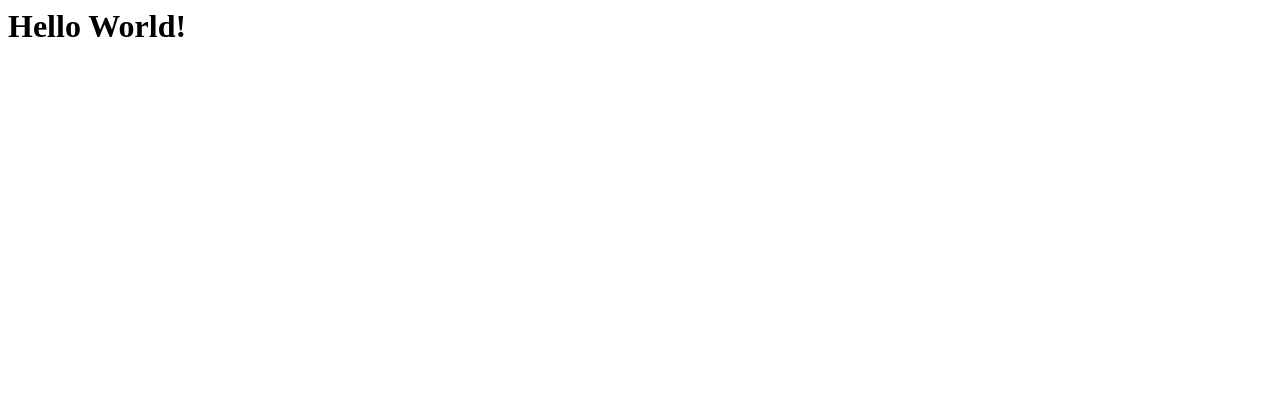
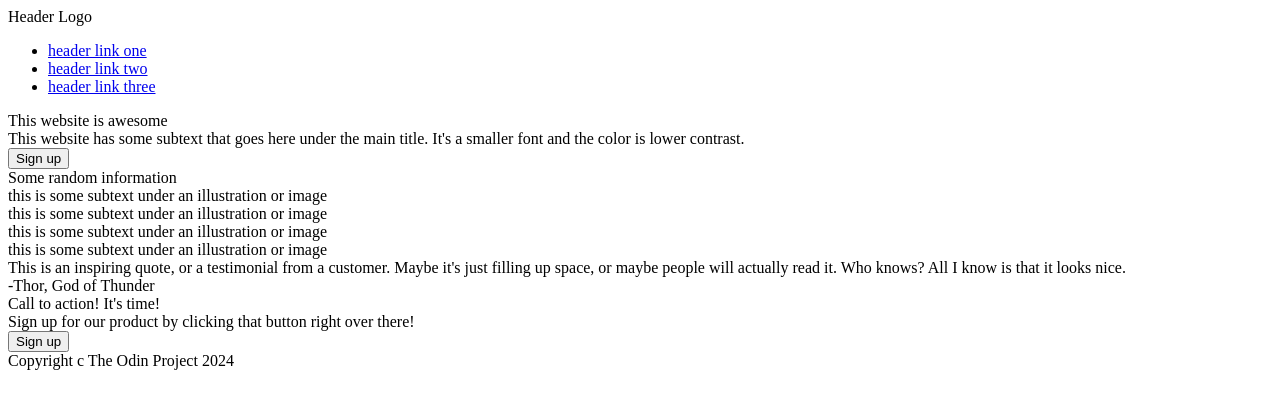
Before and after one commit to lybb-web/flexbox-poject, a plain HTML site: page landing.html in a window 1280 px wide. Drawn offline with Linux system fonts and the light colour scheme.

Commit message:
Updated landing HTML

```diff
--- a/landing.html
+++ b/landing.html
@@ -6,7 +6,56 @@
     </head>
 
     <body>
-        <h1>Hello World!</h1>
+        <div class="logo">Header Logo</div>
+
+        <ul>
+            <li><a href="#">header link one</a></li>
+            <li><a href="#">header link two</a></li>
+            <li><a href="#">header link three</a></li>
+        </ul>
+
+        <div class="web-body">
+            <div class="title">This website is awesome</div>
+            <div class="subtext">This website has some subtext that goes here under the main title. It's a smaller font and the color is lower contrast.</div>
+            <button>Sign up</button>
+        </div>
+        <div>
+            <img src="" alt="">
+        </div>
+
+        <div>
+            <div class="info-header">Some random information</div>
+
+            <div class="blue-square"></div>
+            <div class="image-subtext">this is some subtext under an illustration or image</div>
+
+            <div class="blue-square"></div>
+            <div class="image-subtext">this is some subtext under an illustration or image</div>
+
+            <div class="blue-square"></div>
+            <div class="image-subtext">this is some subtext under an illustration or image</div>
+
+            <div class="blue-square"></div>
+            <div class="image-subtext">this is some subtext under an illustration or image</div>
+
+        </div>
+
+        <div>
+            <div class="quote">This is an inspiring quote, or a testimonial from a customer.
+                Maybe it's just filling up space, or maybe people will actually read it. Who knows? All I know is that it
+                looks nice.
+            </div>
+            <div class="quote-sayer">-Thor, God of Thunder</div>
+
+        </div>
+        <div>
+            <div class="end">
+                <div class="call">Call to action! It's time!</div>
+                <div class="sign-up">Sign up for our product by clicking that button right over there!</div>
+                <button>Sign up</button>
+            </div>
+        </div>
+        <div class="copyright">Copyright c The Odin Project 2024</div>
     </body>
 
 
@@ -18,4 +67,5 @@
 
 
 
+
 </html>
```
